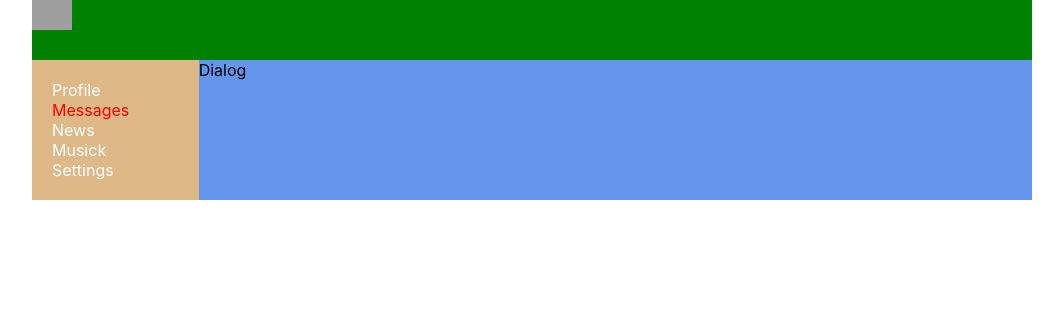
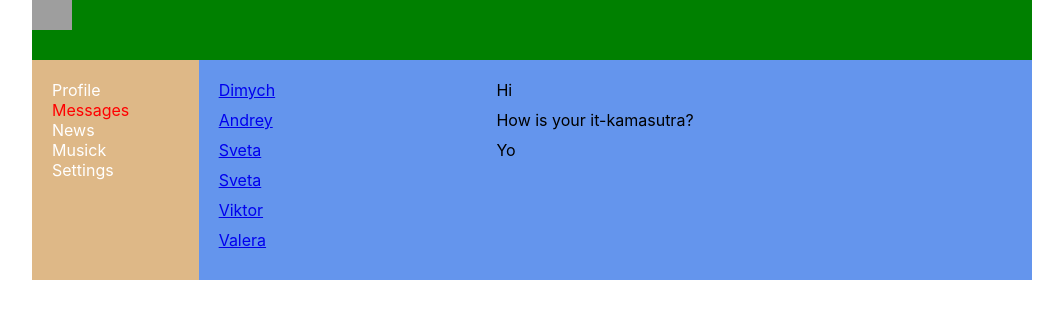
Before and after one commit to Albert1978/social-network, a React (Create React App) app: page /dialogs in a window 1280 px wide. Shown: the top 318 px of the page, without its empty margins (108-1171 px from the left). Built offline with nearby package versions, Linux system fonts and the light colour scheme; grey boxes are pictures that could not be loaded.

Commit message:
22-23: Сверстали компоненту Dialogs
1) В Dialogs.jsx создали размету
2) В App.js добавили *

```diff
--- a/src/App.js
+++ b/src/App.js
@@ -18,7 +18,7 @@ const App = () => {
 			<div className='app-wrapper-content'>
 				<Routes>
 					<Route path='/profile' element={<Profile />} />
-					<Route path='/dialogs' element={<Dialogs />} />
+					<Route path='/dialogs/*' element={<Dialogs />} />    // '*'' нужна для того чтобы при переключении между именами не менялось содержимое
 					<Route path='/news' element={<News />} />
 					<Route path='/musick' element={<Musick />} />
 					<Route path='/settings' element={<Settings />} />
--- a/src/components/Dialogs/Dialogs.jsx
+++ b/src/components/Dialogs/Dialogs.jsx
@@ -1,9 +1,40 @@
 import s from './Dialogs.module.css';
+import { NavLink } from 'react-router-dom';
 
 const Dialogs = (props) => {
 	return (
-		<div>
-			Dialog
+		<div className={s.dialogs}>
+			<div className={s.dialogsItems}>
+				<div className={s.dialog + ' ' + s.active}>
+					<NavLink to='/dialogs/1'>Dimych</NavLink>
+				</div>
+				<div className={s.dialog}>
+					<NavLink to='/dialogs/2'>Andrey</NavLink>
+				</div>
+				<div className={s.dialog}>
+					<NavLink to='/dialogs/3'>Sveta</NavLink>
+				</div>
+				<div className={s.dialog}>
+					<NavLink to='/dialogs/4'>Sveta</NavLink>
+				</div>
+				<div className={s.dialog}>
+					<NavLink to='/dialogs/5'>Viktor</NavLink>
+				</div>
+				<div className={s.dialog}>
+					<NavLink to='/dialogs/6'>Valera</NavLink>
+				</div>
+			</div>
+			<div className={s.masseges}>
+				<div className={s.massege}>
+					Hi
+				</div>
+				<div className={s.massege}>
+					How is your it-kamasutra?
+				</div>
+				<div className={s.massege}>
+					Yo
+				</div>
+			</div>
 		</div>
 	)
 }
--- a/src/components/Dialogs/Dialogs.module.css
+++ b/src/components/Dialogs/Dialogs.module.css
@@ -0,0 +1,24 @@
+.dialogs {
+	display: grid;
+	grid-template-columns: 4fr 8fr;
+}
+
+.dialogsItems {
+	padding: 20px;
+}
+
+.dialog {
+	padding-bottom: 10px;
+}
+
+.dialog.active {
+	color: gold;
+}
+
+.masseges {
+	padding: 20px;
+}
+
+.massege {
+	padding-bottom: 10px;
+}
```
